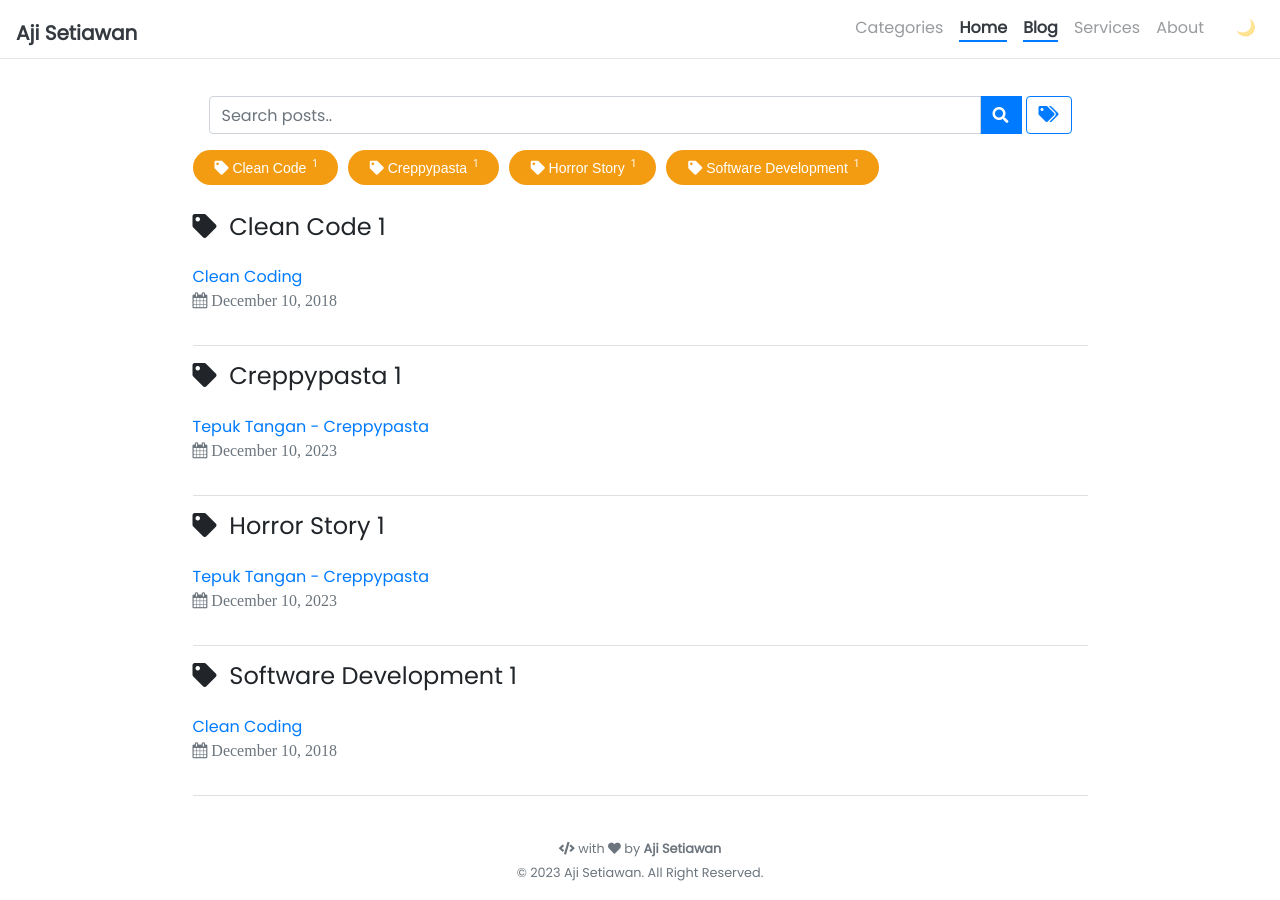
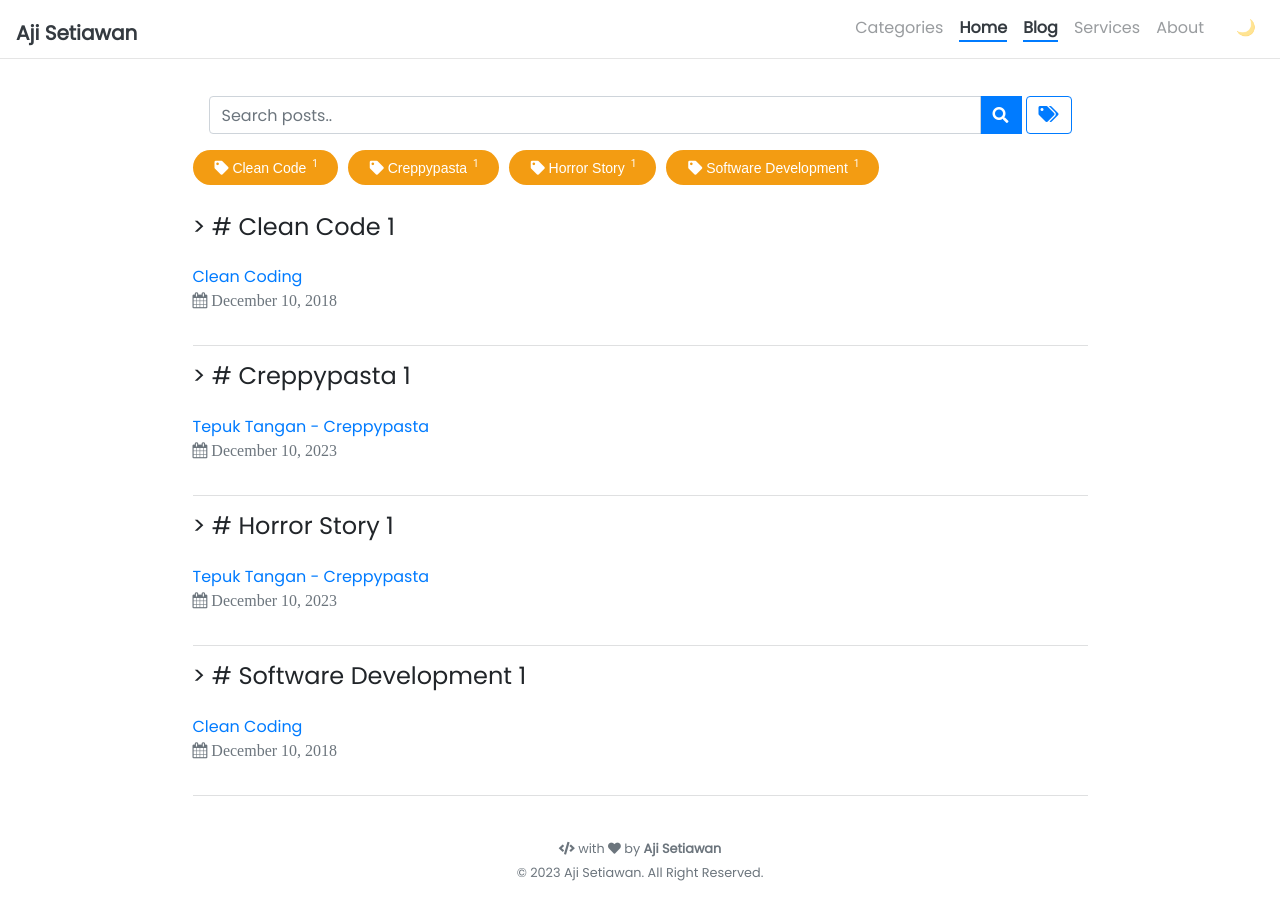
Before and after one commit to ajisetiawan716/ajisetiawan716.github.io, a Jekyll site: the page built from pages/tags.html, in a window 1280 px wide. Built offline with Jekyll 4.4.1, drawn with Linux system fonts in a browser that asks for light colours; nearby versions of some CDN libraries; comment, search, counter and statistics services are not loaded.

Commit message:
Update tags.html

```diff
--- a/_includes/blog/tags.html
+++ b/_includes/blog/tags.html
@@ -18,9 +18,8 @@
 </div>
 <div class="py-2">
 {%- for tag in tags_list -%}
-    <h4 id="{{- tag -}}" class="linked-section">
-        <i class="fas fa-tag" aria-hidden="true"></i>
-        &nbsp;{{- tag -}}&nbsp;<span>{{site.tags[tag].size}}</span>
+    <h4 id="{{- tag -}}" class="linked-section">>
+        #&nbsp;{{- tag -}}&nbsp;<span>{{site.tags[tag].size}}</span>
     </h4>
     <div class="py-3">
         {%- for post in site.tags[tag] -%}
```
